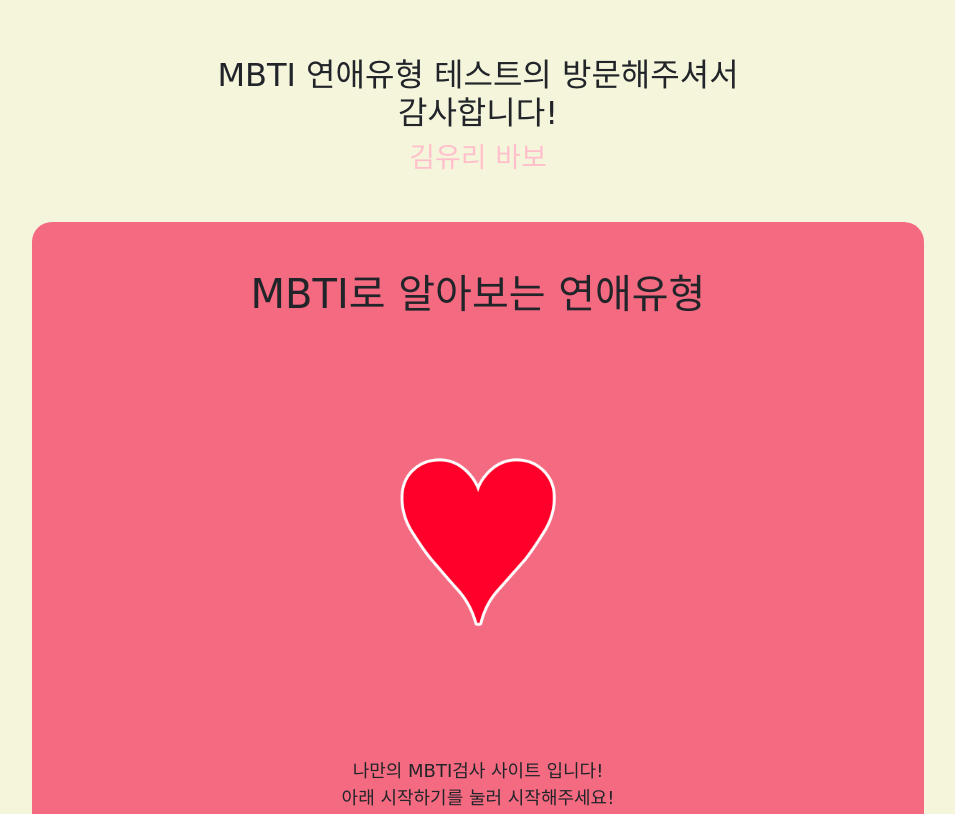
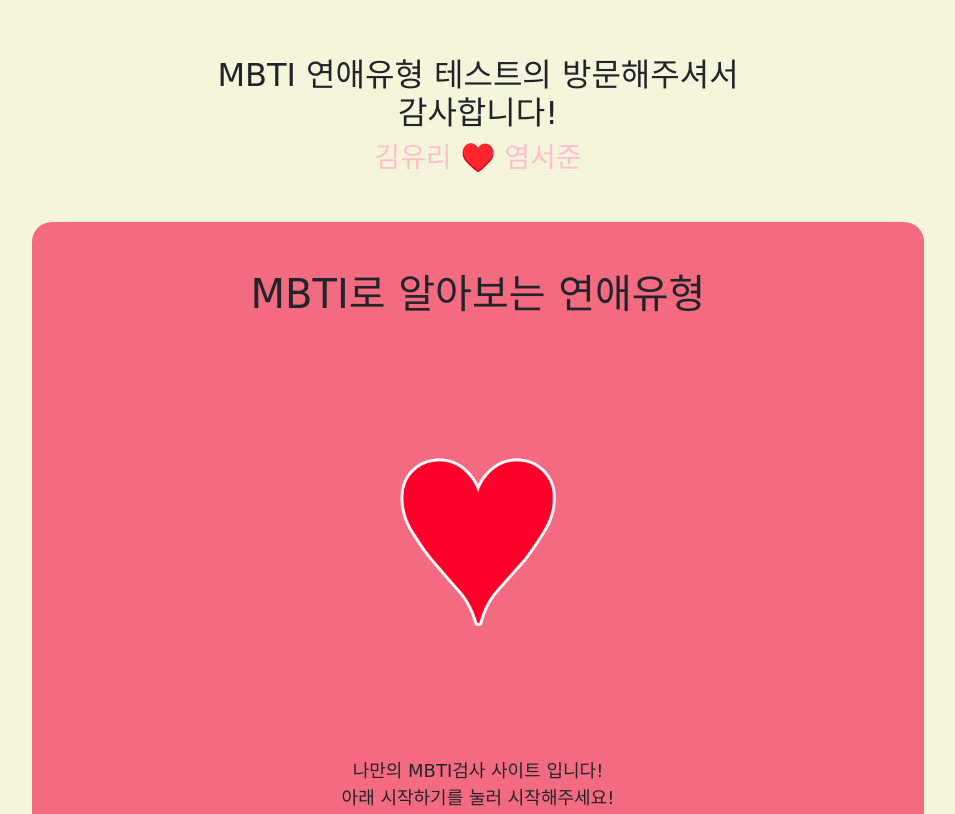
Before and after one commit to YooHyun-seok/mbtiheart, a plain HTML site: page index.html in a window 1280 px wide. Shown: the top 814 px of the page, without its empty margins (162-1117 px from the left). Drawn offline with nearby package versions, Linux system fonts and the light colour scheme; a web font is replaced by a local one.

Commit message:
Update index.html

```diff
--- a/index.html
+++ b/index.html
@@ -37,7 +37,7 @@
 <div class="conter mx-auto">
     <h1>ㅤ</h1>
     <h2>MBTI 연애유형 테스트의 방문해주셔서 <br> 감사합니다!</h2>
-    <h3 style="color: pink;">김유리 바보</h3>
+    <h3 style="color: pink;">김유리 ♥️ 염서준</h3>
     <div class="container">
     <section id="main" class="mx-auto my-5 py-5 px-3">
         <h1>MBTI로 알아보는 연애유형</h1>
```
